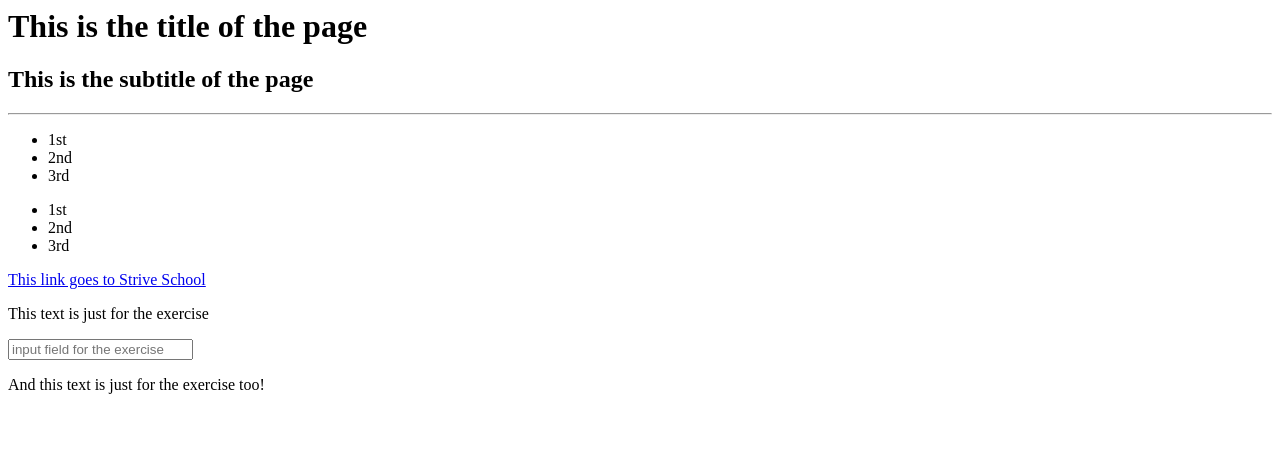
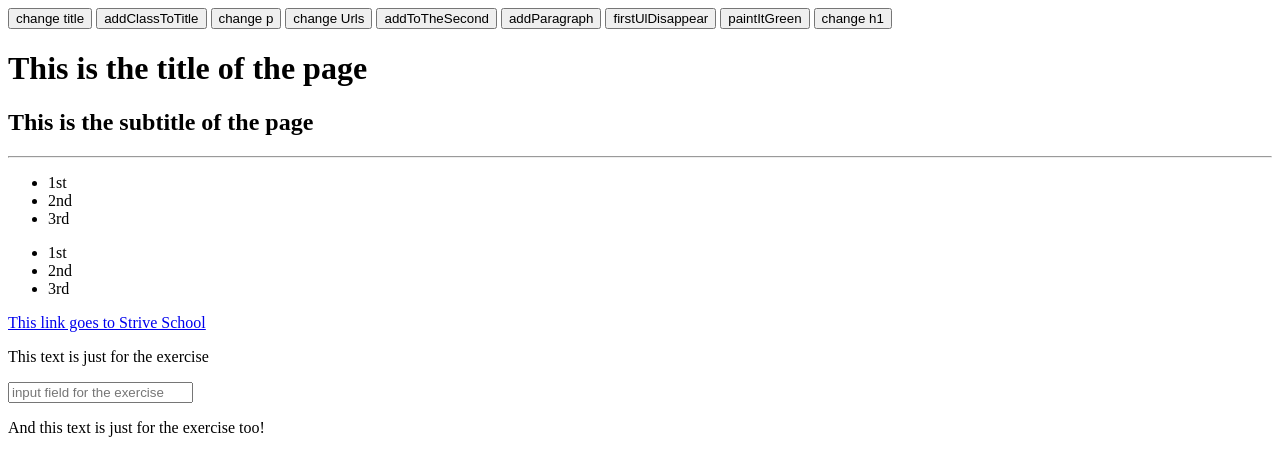
Before and after one commit to tomas-collab/M1-D8, a plain HTML site: page index.html in a window 1280 px wide. Drawn offline with Linux system fonts and the light colour scheme.

Commit message:
solved ex 7 and 8

```diff
--- a/index.html
+++ b/index.html
@@ -70,6 +70,8 @@
       */
 
       function firstUlDisappear(){
+        document.getElementById('firstList').remove()
+
 
       }
 
@@ -79,6 +81,9 @@
       */
 
       function paintItGreen(){
+          for (let color of document.querySelectorAll('ul')){
+              color.style.backgroundColor = '#7CFC00'
+          }
 
       }
 
@@ -129,6 +134,15 @@
     </style>
   </head>
   <body>
+    <button onclick="changeTitle()">change title</button>
+    <button onclick="addClassToTitle()">addClassToTitle</button>
+    <button onclick="changePcontent()">change p</button>
+    <button onclick="changeUrls()">change Urls</button>
+    <button onclick="addToTheSecond()">addToTheSecond</button>
+    <button onclick="addParagraph()">addParagraph</button>
+    <button onclick="firstUlDisappear()">firstUlDisappear</button>
+    <button onclick="paintItGreen()">paintItGreen</button>
+    <button onclick="change()">change h1</button>
     <header>
       <h1>This is the title of the page</h1>
       <h2>This is the subtitle of the page</h2>
```
